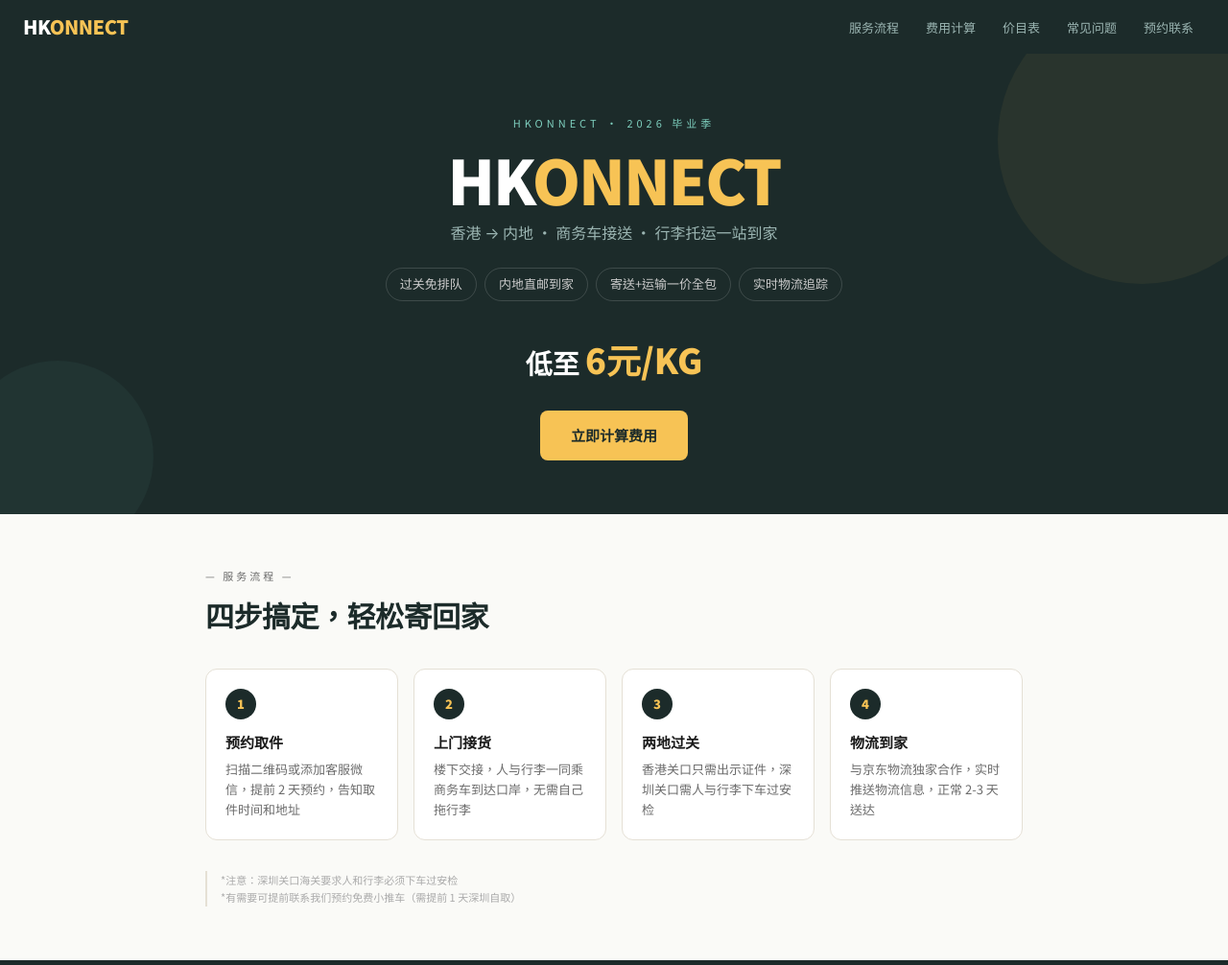
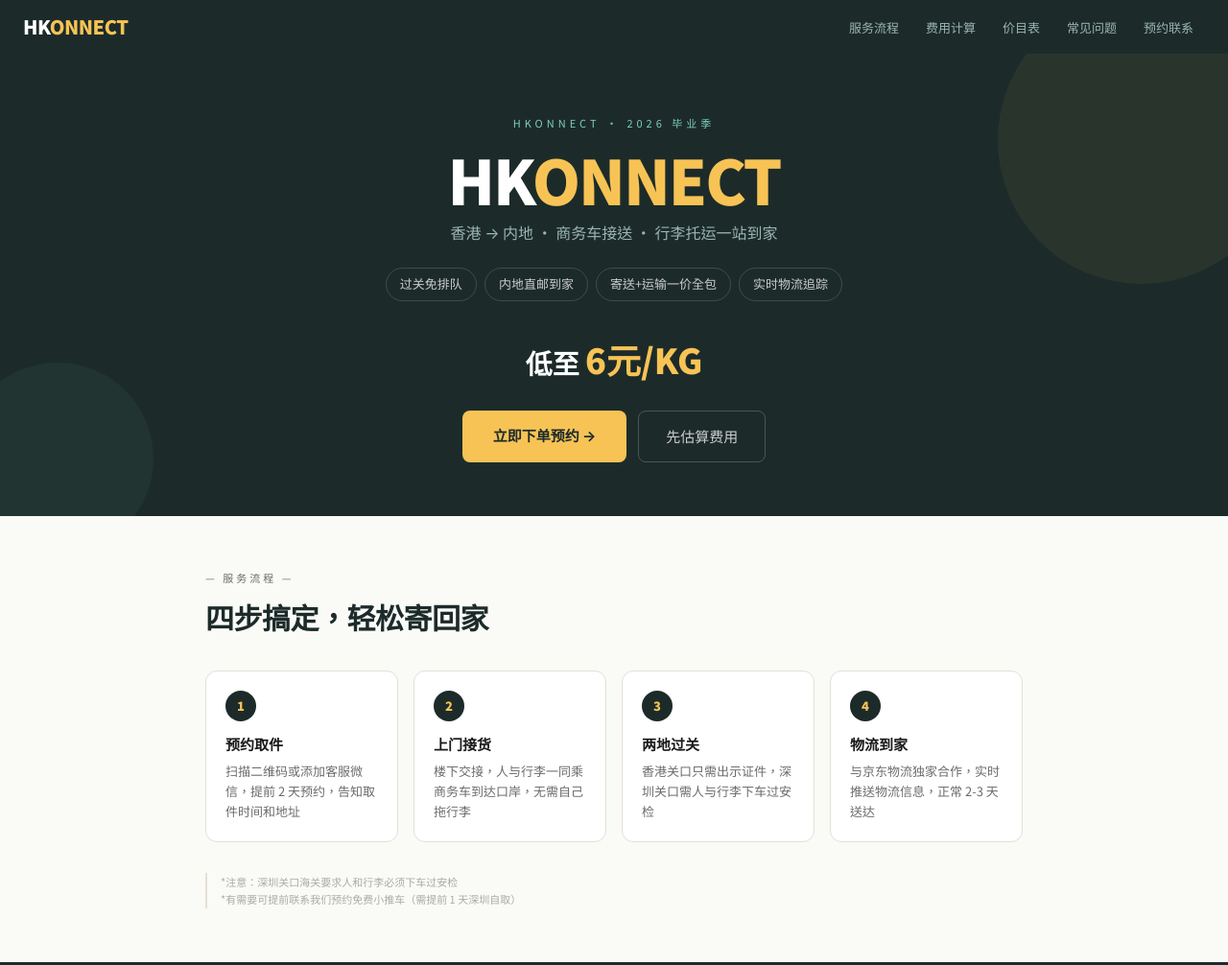
Before and after one commit to Fuldege/hkonnect, a plain HTML site: page index.html in a window 1280 px wide. Shown: the top 1006 px of the page at 96% size. Drawn offline with Linux system fonts and the light colour scheme.

Commit message:
Add files via upload

```diff
--- a/index.html
+++ b/index.html
@@ -584,7 +584,10 @@
     <span class="hero-tag">实时物流追踪</span>
   </div>
   <div class="hero-price">低至 <span>6元/KG</span></div>
-  <a href="#calculator" class="btn-primary">立即计算费用</a>
+  <div style="display:flex;gap:12px;justify-content:center;flex-wrap:wrap;margin-top:24px;">
+    <a href="order.html" style="display:inline-block;background:var(--gold);color:var(--dark);font-weight:700;font-size:15px;padding:14px 32px;border-radius:8px;text-decoration:none;">立即下单预约 →</a>
+    <a href="#calculator" style="display:inline-block;background:transparent;color:#ccc;border:1px solid rgba(255,255,255,0.2);font-size:15px;padding:14px 28px;border-radius:8px;text-decoration:none;">先估算费用</a>
+  </div>
 </div>
 
 <!-- FLOW -->
```
